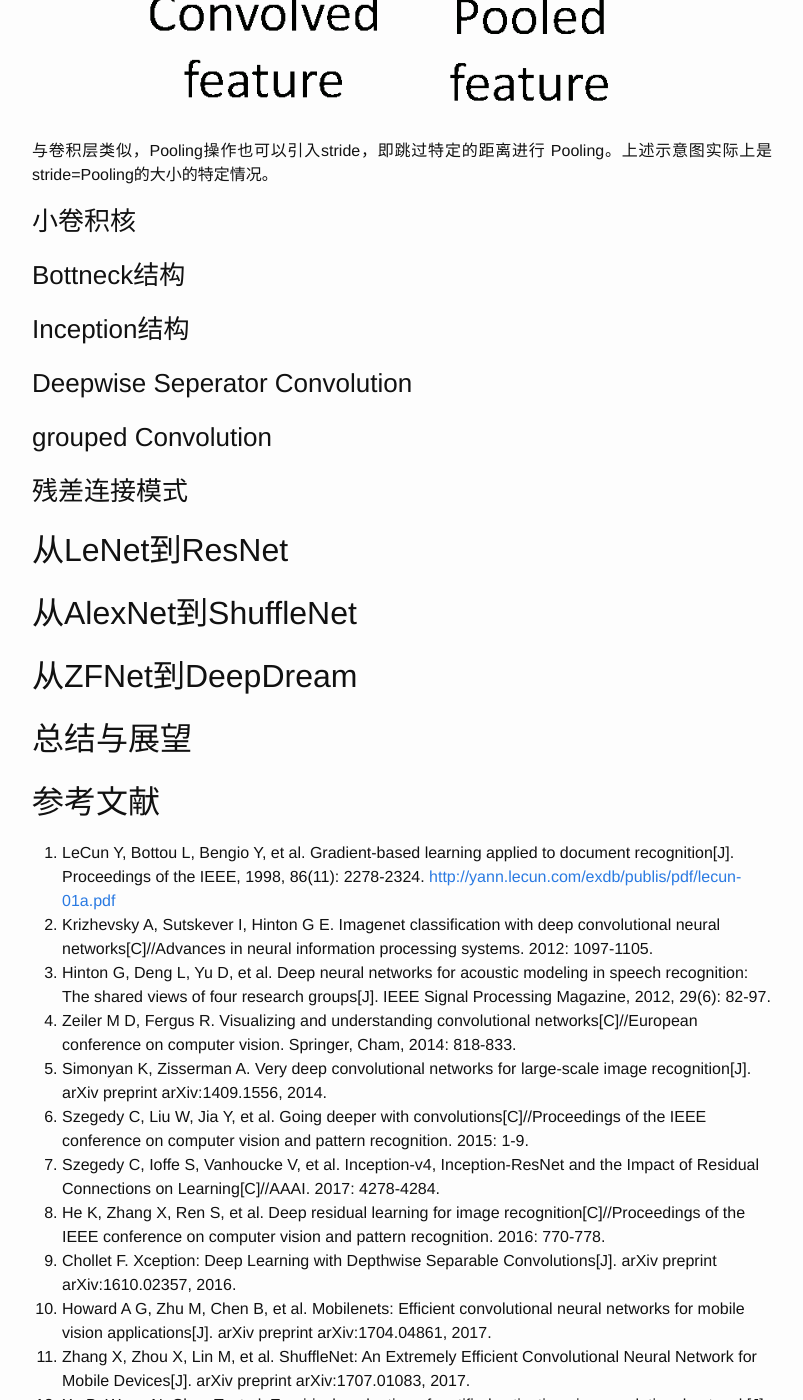
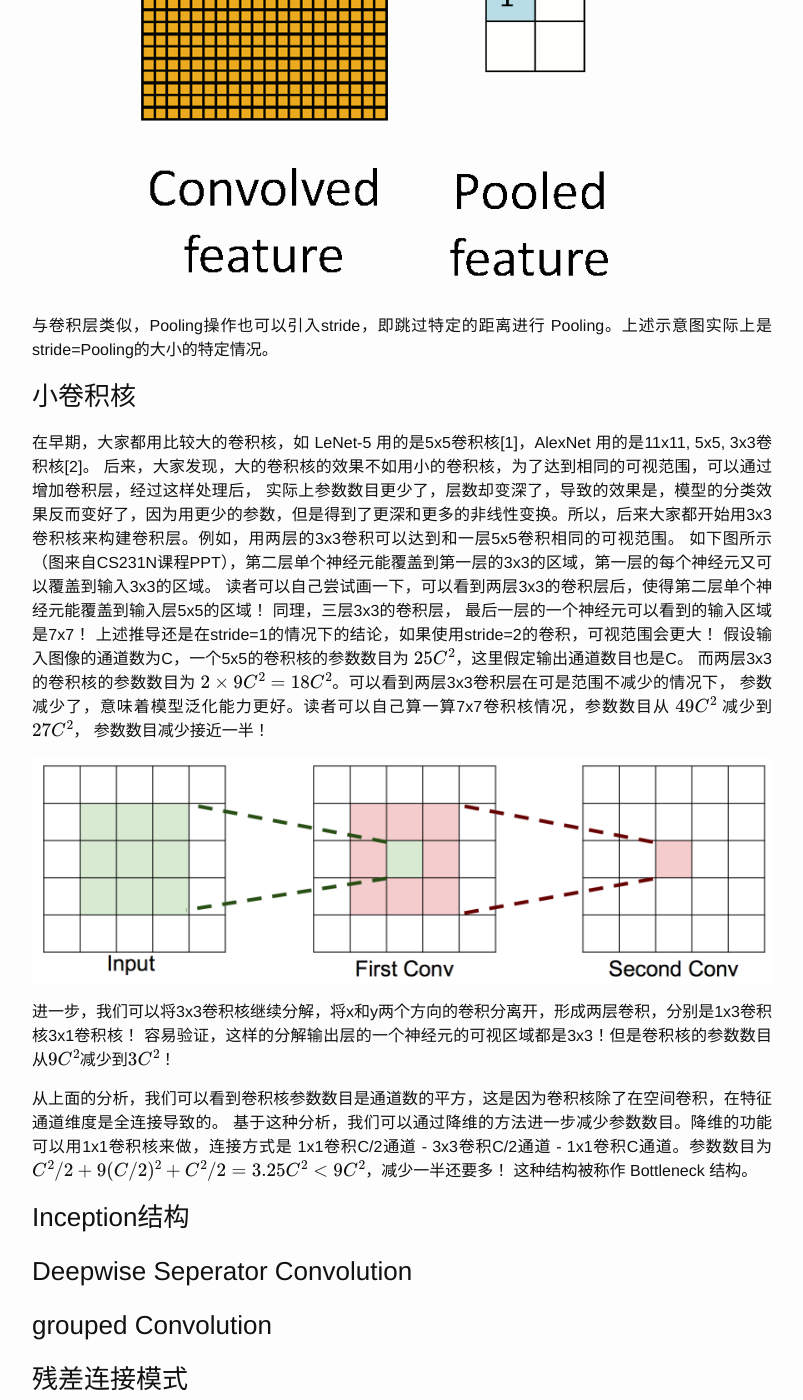
Before and after one commit to tracholar/tracholar.github.io, a Jekyll site: the page built from _posts/2017-07-23-cnn-evalution.md, in a window 1280 px wide and 1400 px high, scrolled down 3798 px. Shown: the whole window, without its empty margins (238-1041 px from the left). Built offline with Jekyll 4.4.1, drawn with Linux system fonts in a browser that asks for light colours; formulas are drawn with MathJax 3; comment, search, counter and statistics services are not loaded; some of the changed text lies outside the part shown.

Commit message:
small conv kernel

```diff
--- a/_posts/2017-07-23-cnn-evalution.md
+++ b/_posts/2017-07-23-cnn-evalution.md
@@ -59,7 +59,10 @@ $$
 ![多通道卷积](/assets/images/Conv_layer.png)
 
 卷积操作还可以引入 stride，每次移动卷积核的步长可以大于1，可以减少输出的空间维度实现降维。
+如下图所示的例子，它的stride=2，输出的空间维度在每个维度上都大约减少了一半。
 另一个角度来看，它相当于将下采样的功能集中到卷积层当中，在卷积层中实现了Pooling操作。
+
+![stride=2](/assets/images/Stride2.png)
 
 
 在卷积网络中，卷积之后的结构往往会进行非线性操作后才作为该层的输出，$$f = \sigma(Y + b)$$，$$\sigma$$是非线性激活函数，早期用得比较多的是 sigmoid，tanh激活函数，现在基本上都用 ReLU 激活函数及其变种，如 leaky ReLU[12]，以及最近的研究提出自归一激活函数 SELU[13]。非线性激活函数的提供了整个网络的非线性变换特性。另一个提供非线性变换的地方是下面的池化层——Pooling。
@@ -77,8 +80,26 @@ $$
 与卷积层类似，Pooling操作也可以引入stride，即跳过特定的距离进行 Pooling。上述示意图实际上是stride=Pooling的大小的特定情况。
 
 ### 小卷积核
+在早期，大家都用比较大的卷积核，如 LeNet-5 用的是5x5卷积核[1]，AlexNet 用的是11x11, 5x5, 3x3卷积核[2]。
+后来，大家发现，大的卷积核的效果不如用小的卷积核，为了达到相同的可视范围，可以通过增加卷积层，经过这样处理后，
+实际上参数数目更少了，层数却变深了，导致的效果是，模型的分类效果反而变好了，因为用更少的参数，但是得到了更深和更多的非线性变换。所以，后来大家都开始用3x3卷积核来构建卷积层。例如，用两层的3x3卷积可以达到和一层5x5卷积相同的可视范围。
+如下图所示（图来自CS231N课程PPT），第二层单个神经元能覆盖到第一层的3x3的区域，第一层的每个神经元又可以覆盖到输入3x3的区域。
+读者可以自己尝试画一下，可以看到两层3x3的卷积层后，使得第二层单个神经元能覆盖到输入层5x5的区域！
+同理，三层3x3的卷积层， 最后一层的一个神经元可以看到的输入区域是7x7！
+上述推导还是在stride=1的情况下的结论，如果使用stride=2的卷积，可视范围会更大！
+假设输入图像的通道数为C，一个5x5的卷积核的参数数目为 $$25C^2$$，这里假定输出通道数目也是C。
+而两层3x3的卷积核的参数数目为 $$2\times 9C^2=18C^2$$。可以看到两层3x3卷积层在可是范围不减少的情况下，
+参数减少了，意味着模型泛化能力更好。读者可以自己算一算7x7卷积核情况，参数数目从 $$49C^2$$ 减少到 $$27C^2$$，
+参数数目减少接近一半！
 
-### Bottneck结构
+![2conv3](/assets/images/2conv3.png)
+
+进一步，我们可以将3x3卷积核继续分解，将x和y两个方向的卷积分离开，形成两层卷积，分别是1x3卷积核3x1卷积核！
+容易验证，这样的分解输出层的一个神经元的可视区域都是3x3！但是卷积核的参数数目从$$9C^2$$减少到$$3C^2$$！
+
+从上面的分析，我们可以看到卷积核参数数目是通道数的平方，这是因为卷积核除了在空间卷积，在特征通道维度是全连接导致的。
+基于这种分析，我们可以通过降维的方法进一步减少参数数目。降维的功能可以用1x1卷积核来做，连接方式是 1x1卷积C/2通道 - 3x3卷积C/2通道 - 1x1卷积C通道。参数数目为 $$C^2/2 + 9(C/2)^2 + C^2/2 = 3.25C^2 < 9C^2$$，减少一半还要多！
+这种结构被称作 Bottleneck 结构。
 
 ### Inception结构
 
```
Also changed, not shown: other parts of _posts/2017-07-23-cnn-evalution.md (+1 -1 lines), assets/images/2conv3.png (added), assets/images/Stride2.png (added).
